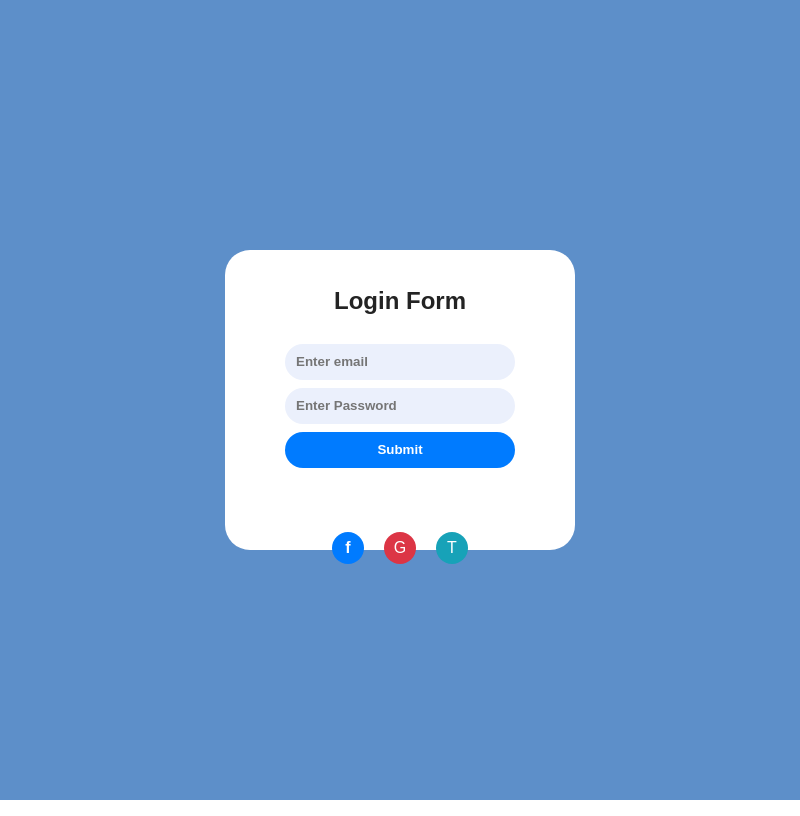
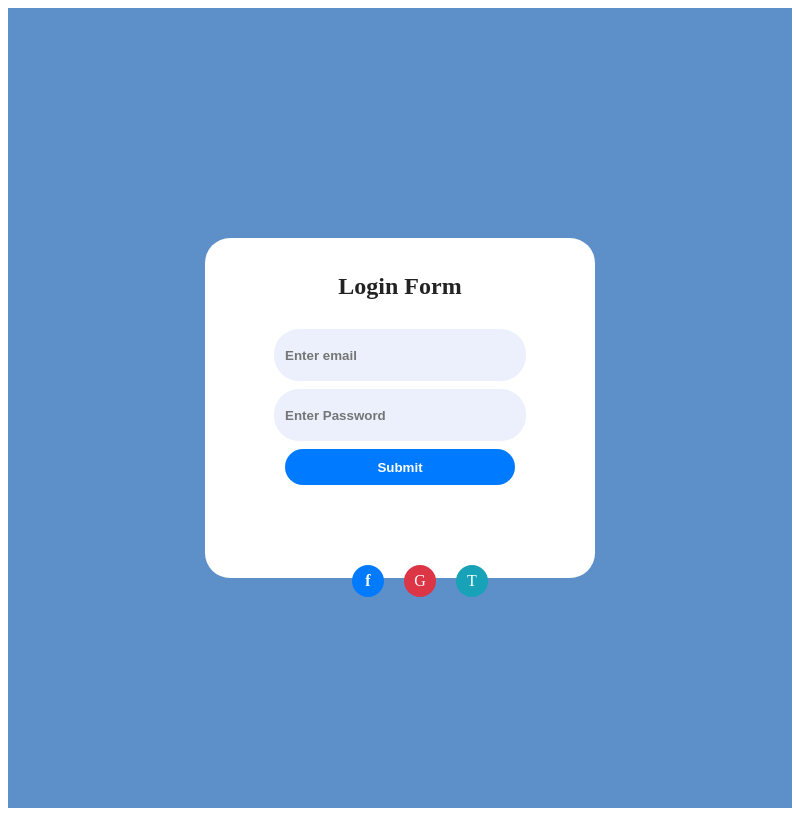
Before and after one commit to mariovarela99/Login-Electron-js, an Electron app: page pages/login/index.html in a window 800 px wide. Drawn offline with Linux system fonts and the light colour scheme.

Commit message:
:fire: Removendo estilos basicos

```diff
--- a/pages/login/style.css
+++ b/pages/login/style.css
@@ -1,10 +1,3 @@
-* {
-  margin: 0;
-  padding: 0;
-  box-sizing: border-box;
-  font-family: sans-serif;
-}
-
 section.wrapper {
   width: 100%;
   height: 100vh;
```
